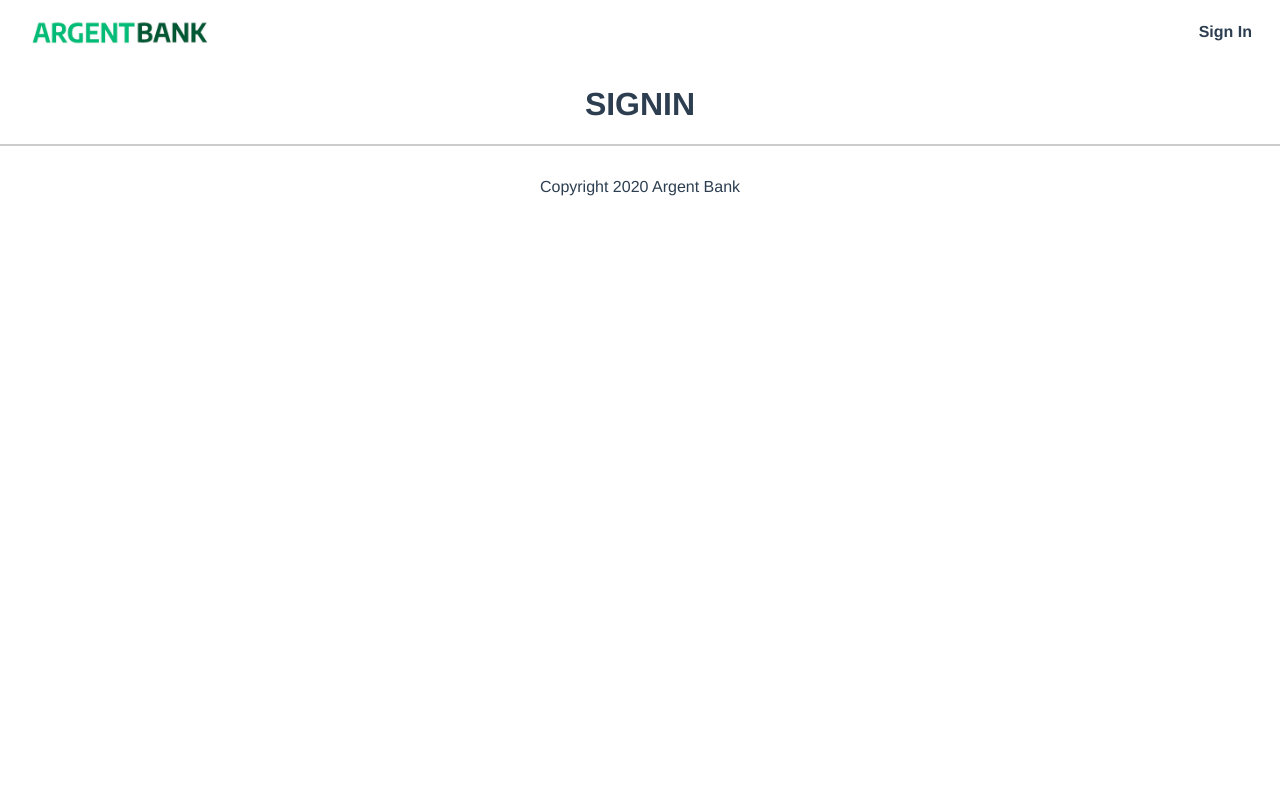
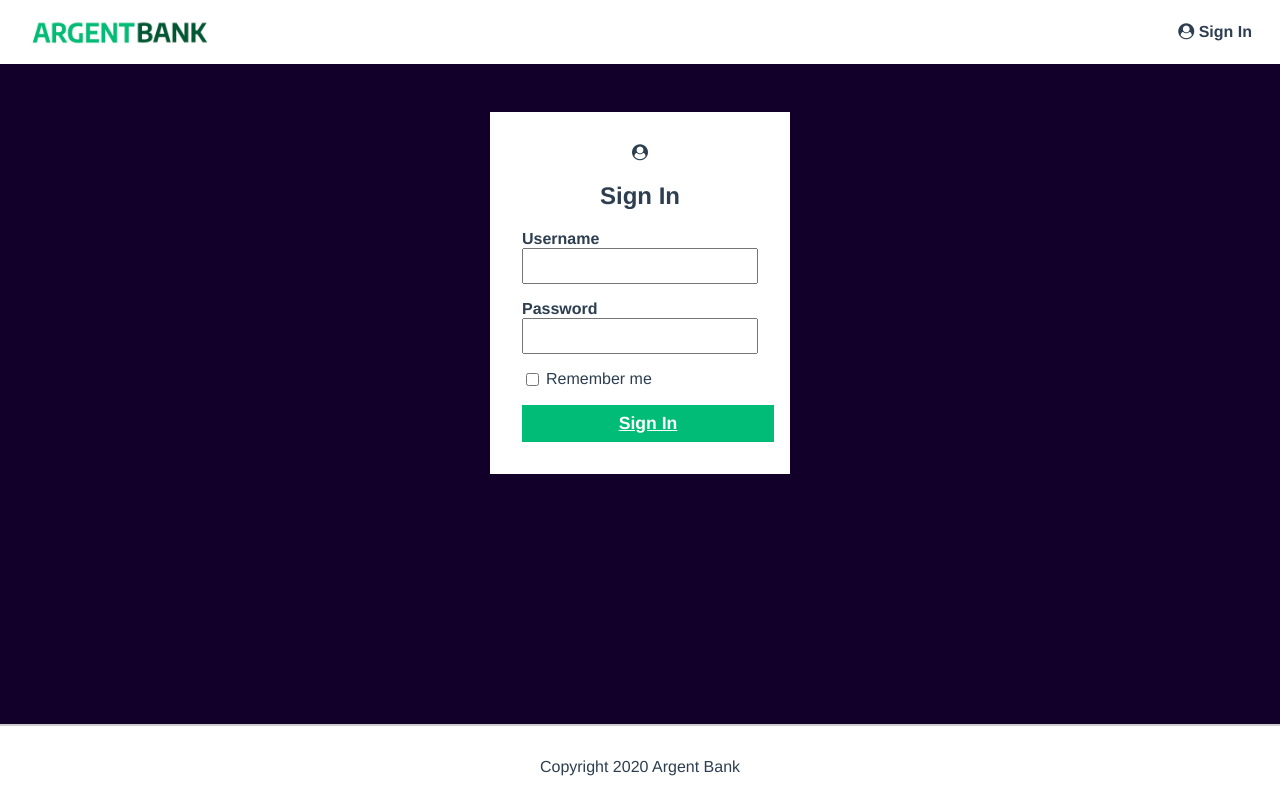
Before and after one commit to tetyanachouteau/projet-10-bank-front, a React (Create React App) app: page /signin in a window 1280 px wide. Built offline with nearby package versions, Linux system fonts and the light colour scheme.

Commit message:
Mise à jour des css + ajout sigin et user

```diff
--- a/src/index.css
+++ b/public/css/main.css
@@ -7,6 +7,13 @@
 }
 
 body {
+  margin: 0;
+  display: flex;
+  flex-direction: column;
+  min-height: 100vh;
+}
+
+#root {
   margin: 0;
   display: flex;
   flex-direction: column;
@@ -71,7 +78,7 @@
 }
 
 .hero {
-  background-image: url('../public/img/bank-tree.jpeg');
+  background-image: url('../img/bank-tree.jpeg');
   background-position: 0 -50px;
   background-size: cover;
   background-repeat: no-repeat;
--- a/public/index.html
+++ b/public/index.html
@@ -7,24 +7,15 @@
     <meta name="theme-color" content="#000000" />
     <meta
       name="description"
-      content="Web site created using create-react-app"
+      content="Web site banque"
     />
-    <link rel="apple-touch-icon" href="%PUBLIC_URL%/logo192.png" />
-    <!--
-      manifest.json provides metadata used when your web app is installed on a
-      user's mobile device or desktop. See https://developers.google.com/web/fundamentals/web-app-manifest/
-    -->
+    <link rel="stylesheet" href="./css/main.css" />
+    <link
+      rel="stylesheet"
+      href="https://stackpath.bootstrapcdn.com/font-awesome/4.7.0/css/font-awesome.min.css"
+    />
     <link rel="manifest" href="%PUBLIC_URL%/manifest.json" />
-    <!--
-      Notice the use of %PUBLIC_URL% in the tags above.
-      It will be replaced with the URL of the `public` folder during the build.
-      Only files inside the `public` folder can be referenced from the HTML.
-
-      Unlike "/favicon.ico" or "favicon.ico", "%PUBLIC_URL%/favicon.ico" will
-      work correctly both with client-side routing and a non-root public URL.
-      Learn how to configure a non-root public URL by running `npm run build`.
-    -->
-    <title>React App</title>
+    <title>Banque</title>
   </head>
   <body>
     <noscript>You need to enable JavaScript to run this app.</noscript>
--- a/src/components/Footer.jsx
+++ b/src/components/Footer.jsx
@@ -3,8 +3,8 @@
 
 function Footer() {
     return (
-        <footer class="footer">
-            <p class="footer-text">Copyright 2020 Argent Bank</p>
+        <footer className="footer">
+            <p className="footer-text">Copyright 2020 Argent Bank</p>
         </footer>
     );
 }
--- a/src/components/Header.jsx
+++ b/src/components/Header.jsx
@@ -4,18 +4,18 @@
 
 function Header() {
     return (
-        <nav class="main-nav">
-            <a class="main-nav-logo" href="./index.html">
+        <nav className="main-nav">
+            <Link to={"/"} className="main-nav-logo">
                 <img
-                class="main-nav-logo-image"
+                className="main-nav-logo-image"
                 src="./img/argentBankLogo.png"
                 alt="Argent Bank Logo"
                 />
-                <h1 class="sr-only">Argent Bank</h1>
-            </a>
+                <h1 className="sr-only">Argent Bank</h1>
+            </Link>
             <div>
-                <Link to={"/signin"} class="main-nav-item">
-                <i class="fa fa-user-circle"></i>
+                <Link to={"/signin"} className="main-nav-item">
+                <i className="fa fa-user-circle"></i>{" "}
                 Sign In
                 </Link>
             </div>
--- a/src/components/Layout.jsx
+++ b/src/components/Layout.jsx
@@ -6,13 +6,11 @@
 
 function Layout() {
     return (
-        <div>
+        <>
             <Header />
-            <main>
-                <Outlet />
-            </main>
+            <Outlet />
             <Footer />
-        </div>
+        </>
     );
 }
 export default Layout;
--- a/src/index.js
+++ b/src/index.js
@@ -2,7 +2,6 @@
 import ReactDOM from 'react-dom/client';
 import { BrowserRouter } from "react-router-dom";
 import App from './App';
-import './index.css'
 
 const root = document.getElementById('root');
 
--- a/src/pages/login.jsx
+++ b/src/pages/login.jsx
@@ -3,51 +3,51 @@
 
 function Login() {
     return (
-        <div>
-            <div class="hero">
-                <section class="hero-content">
-                <h2 class="sr-only">Promoted Content</h2>
-                <p class="subtitle">No fees.</p>
-                <p class="subtitle">No minimum deposit.</p>
-                <p class="subtitle">High interest rates.</p>
-                <p class="text">Open a savings account with Argent Bank today!</p>
+        <main>
+            <div className="hero">
+                <section className="hero-content">
+                <h2 className="sr-only">Promoted Content</h2>
+                <p className="subtitle">No fees.</p>
+                <p className="subtitle">No minimum deposit.</p>
+                <p className="subtitle">High interest rates.</p>
+                <p className="text">Open a savings account with Argent Bank today!</p>
                 </section>
             </div>
-            <section class="features">
-                <h2 class="sr-only">Features</h2>
-                <div class="feature-item">
-                <img src="./img/icon-chat.png" alt="Chat Icon" class="feature-icon" />
-                <h3 class="feature-item-title">You are our #1 priority</h3>
+            <section className="features">
+                <h2 className="sr-only">Features</h2>
+                <div className="feature-item">
+                <img src="./img/icon-chat.png" alt="Chat Icon" className="feature-icon" />
+                <h3 className="feature-item-title">You are our #1 priority</h3>
                 <p>
                     Need to talk to a representative? You can get in touch through our
                     24/7 chat or through a phone call in less than 5 minutes.
                 </p>
                 </div>
-                <div class="feature-item">
+                <div className="feature-item">
                 <img
                     src="./img/icon-money.png"
                     alt="Chat Icon"
-                    class="feature-icon"
+                    className="feature-icon"
                 />
-                <h3 class="feature-item-title">More savings means higher rates</h3>
+                <h3 className="feature-item-title">More savings means higher rates</h3>
                 <p>
                     The more you save with us, the higher your interest rate will be!
                 </p>
                 </div>
-                <div class="feature-item">
+                <div className="feature-item">
                 <img
                     src="./img/icon-security.png"
                     alt="Chat Icon"
-                    class="feature-icon"
+                    className="feature-icon"
                 />
-                <h3 class="feature-item-title">Security you can trust</h3>
+                <h3 className="feature-item-title">Security you can trust</h3>
                 <p>
                     We use top of the line encryption to make sure your data and money
                     is always safe.
                 </p>
                 </div>
             </section>
-        </div>
+        </main>
     );
 }
 
--- a/src/pages/sign-in.jsx
+++ b/src/pages/sign-in.jsx
@@ -1,9 +1,31 @@
 import React from 'react';
+import { Link } from 'react-router-dom';
 // import styles from './sign-in.module.css';
 
 function SignIn() {
     return (
-        <h1>SIGNIN</h1>
+        <main className="main bg-dark">
+            <section className="sign-in-content">
+                <i className="fa fa-user-circle sign-in-icon"></i>
+                <h1>Sign In</h1>
+                <form>
+                <div className="input-wrapper">
+                    <label htmlFor="username">Username</label
+                    ><input type="text" id="username" />
+                </div>
+                <div className="input-wrapper">
+                    <label htmlFor="password">Password</label
+                    ><input type="password" id="password" />
+                </div>
+                <div className="input-remember">
+                    <input type="checkbox" id="remember-me" /><label htmlFor="remember-me"
+                    >Remember me</label
+                    >
+                </div>
+                <Link to={"/user"} className="sign-in-button">Sign In</Link>
+                </form>
+            </section>
+        </main>
     );
 }
 
--- a/src/pages/user.jsx
+++ b/src/pages/user.jsx
@@ -3,7 +3,43 @@
 
 function User() {
     return (
-        <h1>USER</h1>
+        <main className="main bg-dark">
+            <div className="header">
+                <h1>Welcome back<br />Tony Jarvis!</h1>
+                <button className="edit-button">Edit Name</button>
+            </div>
+            <h2 className="sr-only">Accounts</h2>
+            <section className="account">
+                <div className="account-content-wrapper">
+                <h3 className="account-title">Argent Bank Checking (x8349)</h3>
+                <p className="account-amount">$2,082.79</p>
+                <p className="account-amount-description">Available Balance</p>
+                </div>
+                <div className="account-content-wrapper cta">
+                <button className="transaction-button">View transactions</button>
+                </div>
+            </section>
+            <section className="account">
+                <div className="account-content-wrapper">
+                <h3 className="account-title">Argent Bank Savings (x6712)</h3>
+                <p className="account-amount">$10,928.42</p>
+                <p className="account-amount-description">Available Balance</p>
+                </div>
+                <div className="account-content-wrapper cta">
+                <button className="transaction-button">View transactions</button>
+                </div>
+            </section>
+            <section className="account">
+                <div className="account-content-wrapper">
+                <h3 className="account-title">Argent Bank Credit Card (x8349)</h3>
+                <p className="account-amount">$184.30</p>
+                <p className="account-amount-description">Current Balance</p>
+                </div>
+                <div className="account-content-wrapper cta">
+                <button className="transaction-button">View transactions</button>
+                </div>
+            </section>
+        </main>
     );
 }
 
```
